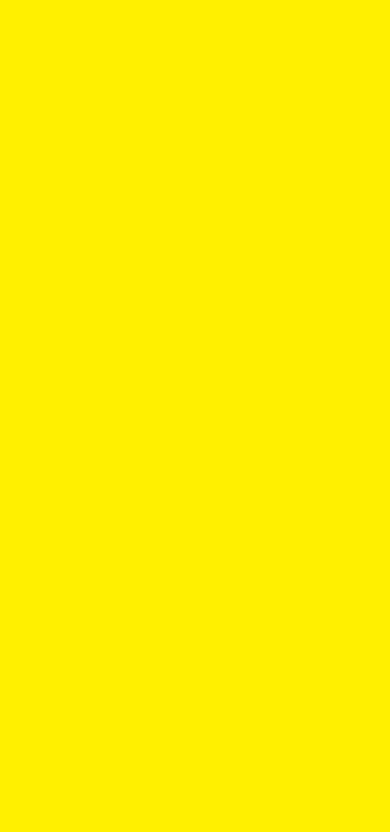
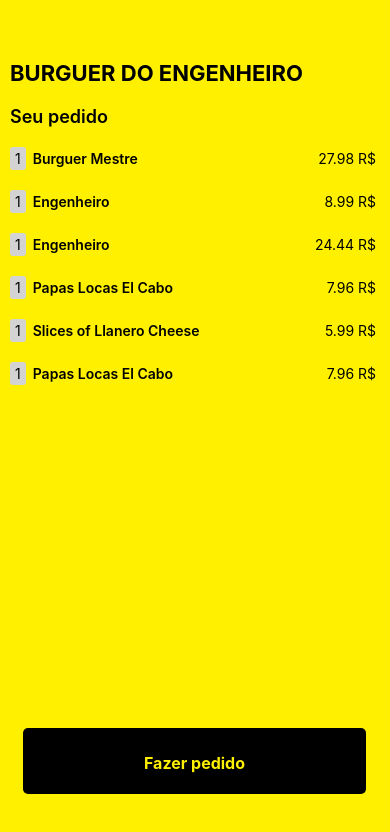
Before and after one commit to ricardozv/deliveryApp, a React Native app in the folder appDelivery/: screen / in a window 390 px wide. Shown: the top 832 px of the page. Built offline with nearby package versions, Linux system fonts and the light colour scheme.

Commit message:
create navigation

```diff
--- a/appDelivery/App.js
+++ b/appDelivery/App.js
@@ -6,18 +6,21 @@
 import Cart from './src/screens/Cart/cart';
 import OrderScreen from './src/screens/OrderScreen/orderScreen';
 import OrderDetails from './src/screens/OrderDetails/orderDetails';
+import { NavigationContainer } from '@react-navigation/native';
 
 export default function App() {
   return (
+    <NavigationContainer>
     <View style={styles.container}>
-         {/*  <Home /> */}
-         {/* < CompanyDetais /> */}
+        {/*  <Home /> */}
+        {/* < CompanyDetais /> */}
          {/*< RequestDetailScreen /> */}
          {/* <OrderScreen /> */}
-          {/* < OrderDetails /> */}
-         {/* < Cart /> */}
+          {/*< OrderDetails />*/}
+          < Cart />
       <StatusBar style="auto" />
     </View>
+    </NavigationContainer>
   );
 }
 
--- a/appDelivery/package.json
+++ b/appDelivery/package.json
@@ -10,11 +10,15 @@
     "eject": "expo eject"
   },
   "dependencies": {
+    "@react-navigation/native": "^6.0.10",
+    "@react-navigation/native-stack": "^6.6.2",
     "expo": "~44.0.0",
     "expo-status-bar": "~1.2.0",
     "react": "17.0.1",
     "react-dom": "17.0.1",
     "react-native": "0.64.3",
+    "react-native-safe-area-context": "3.3.2",
+    "react-native-screens": "~3.10.1",
     "react-native-web": "0.17.1"
   },
   "devDependencies": {
--- a/appDelivery/src/components/CartRequestItem/cartRequestItem.js
+++ b/appDelivery/src/components/CartRequestItem/cartRequestItem.js
@@ -1,4 +1,4 @@
-import {View, Text, StyleSheet, FlatList } from 'react-native';
+import {View, Text, StyleSheet} from 'react-native';
 
 const CartResquestItem = ({cartRequest}) => {
     return(
--- a/appDelivery/src/components/orderListItem/orderListItem.js
+++ b/appDelivery/src/components/orderListItem/orderListItem.js
@@ -8,7 +8,6 @@
                   style={{width: 75, height: 75, marginRight: 5}}
            />
            <View>
-
                <Text style={{fontWeight:'bold', fontSize: 16   }} numberOfLines ={2}>
                    {order.Company.name}
                </Text>
--- a/appDelivery/src/screens/Cart/cart.js
+++ b/appDelivery/src/screens/Cart/cart.js
@@ -1,5 +1,5 @@
 import { useState } from 'react';
-import {View, Text, StyleSheet, Image, FlatList } from 'react-native';
+import {View, Text, StyleSheet, FlatList } from 'react-native';
 import companys from "../../../assets/data/companys.json";
 import CartResquestItem from '../../components/CartRequestItem/cartRequestItem';
 
```
Also changed, not shown: appDelivery/src/navigation/navigation.js (added), 2 other files (tests, documents, lock files or other folders).
